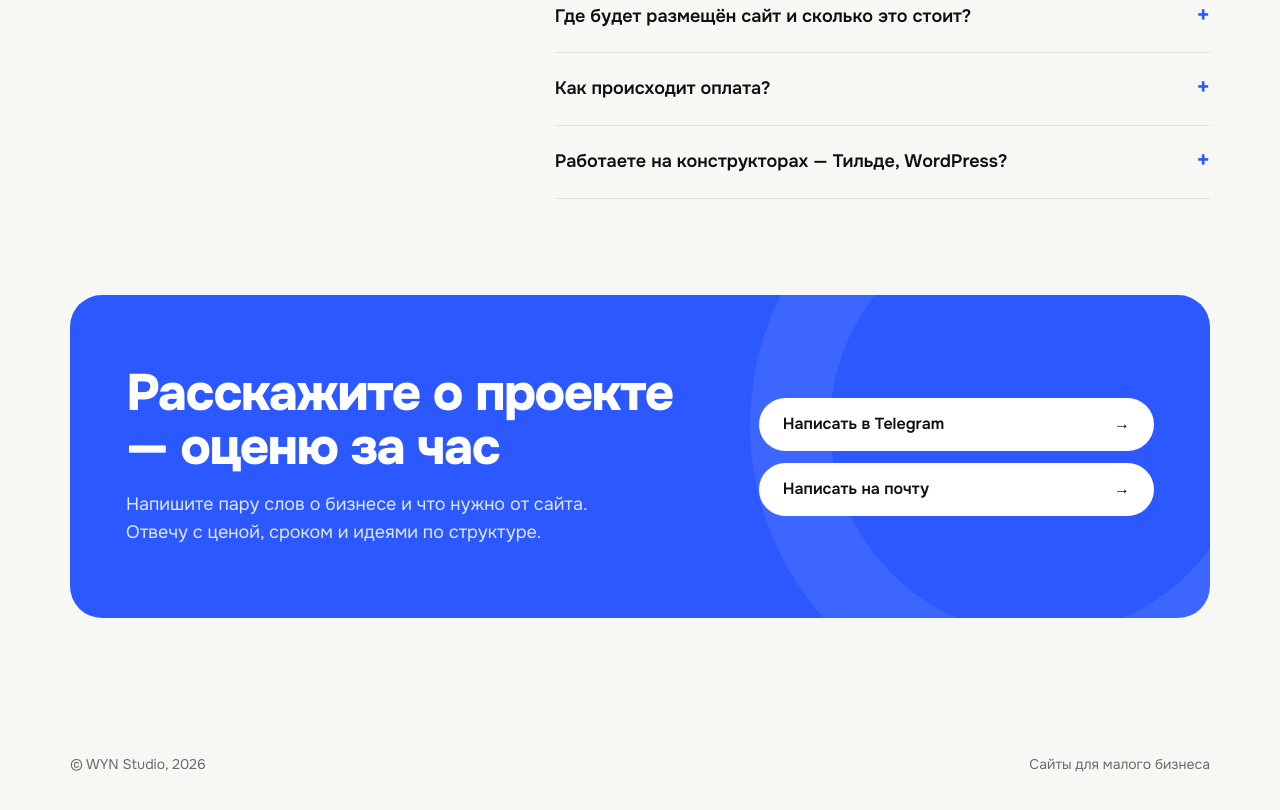
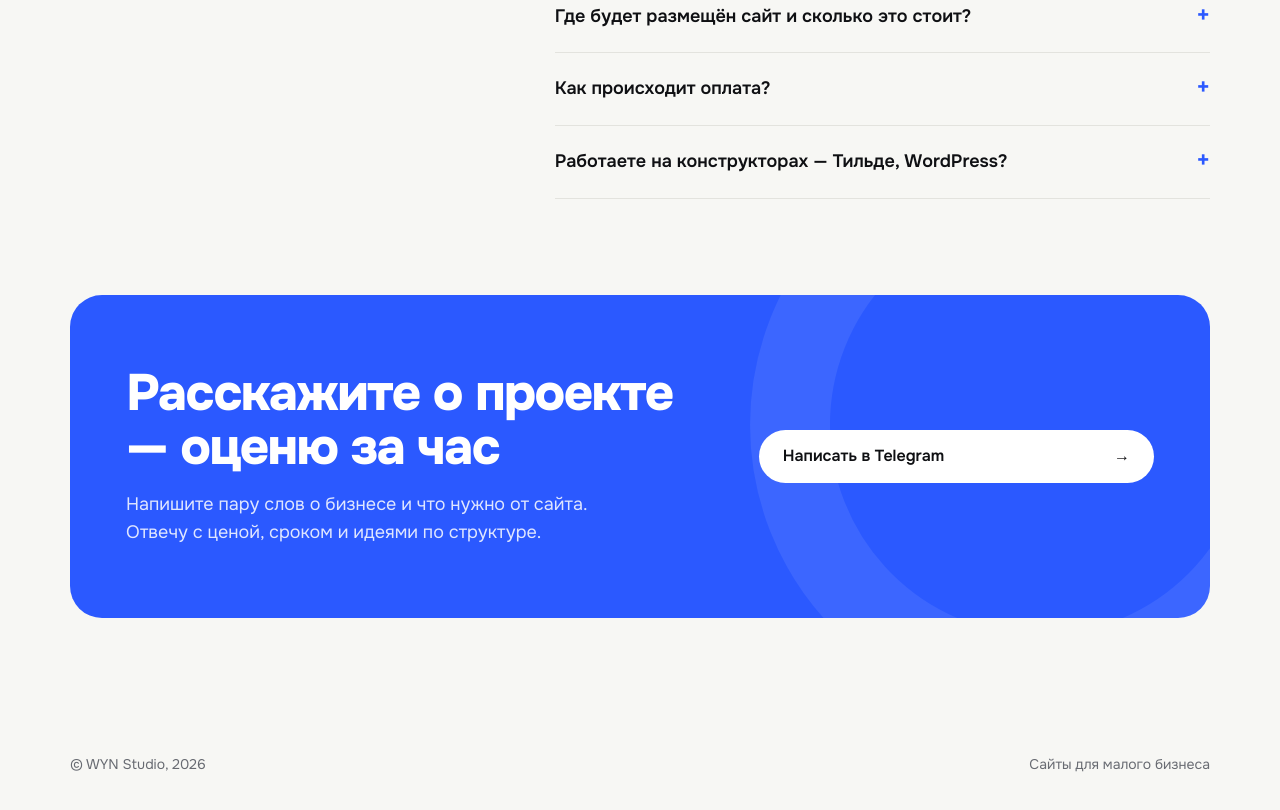
Before and after one commit to wyn1x234/wyn1x234.github.io, a plain HTML site: page index.html in a window 1280 px wide. Shown: the part 3753-4563 px from the top of the page. Drawn offline with nearby package versions, Linux system fonts and the light colour scheme; a web font is replaced by a local one.

Commit message:
Убрал заглушку почты с сайта
Co-Authored-By: Claude Opus 5.5 <noreply@anthropic.com>

```diff
--- a/index.html
+++ b/index.html
@@ -265,7 +265,6 @@ footer .wrap{display:flex;justify-content:space-between;gap:16px;flex-wrap:wrap}
       </div>
       <div class="links">
         <a class="btn" href="https://t.me/wynstudio_dev" target="_blank">Написать в Telegram <span>→</span></a>
-        <a class="btn" href="mailto:EMAIL@example.com">Написать на почту <span>→</span></a>
       </div>
     </div>
   </div>
```
